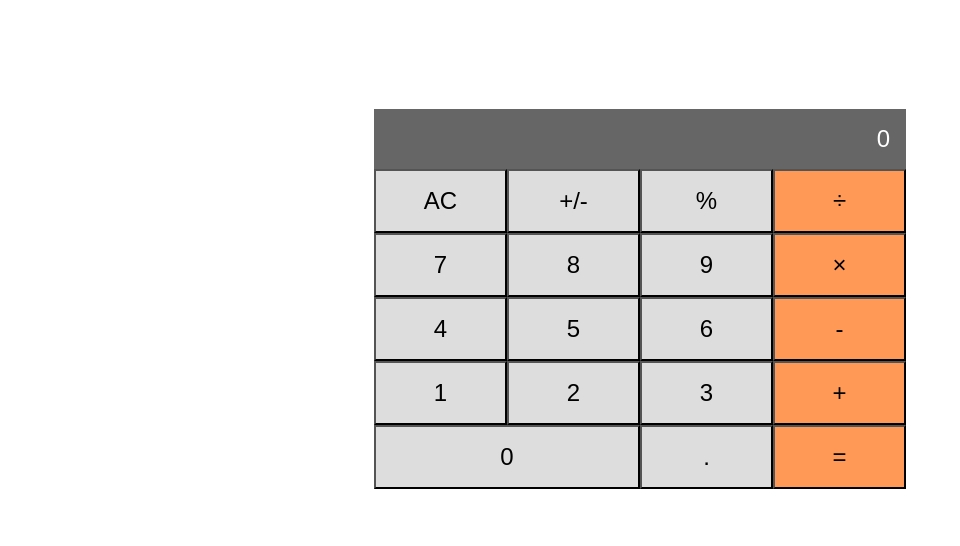
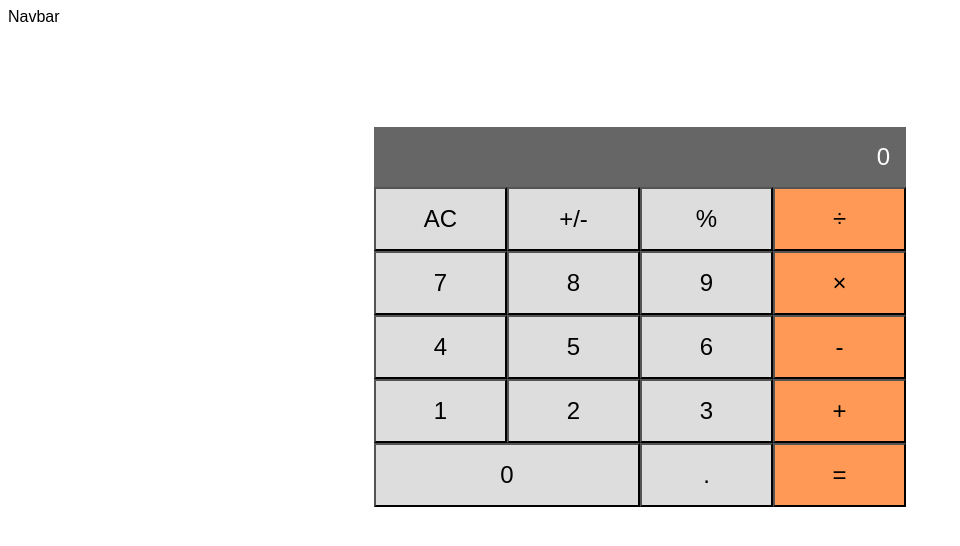
Before and after one commit to LuisSalas94/Math-Magicians, a React (Create React App) app: page /calculator in a window 1280 px wide. Shown: the top 546 px of the page, without its empty margins (0-960 px from the left). Built offline with nearby package versions, Linux system fonts and the light colour scheme.

Commit message:
Add Routing

```diff
--- a/package.json
+++ b/package.json
@@ -9,6 +9,7 @@
     "big.js": "^6.1.1",
     "react": "^18.1.0",
     "react-dom": "^18.1.0",
+    "react-router-dom": "^6.3.0",
     "react-scripts": "5.0.1",
     "web-vitals": "^2.1.4"
   },
--- a/src/App.js
+++ b/src/App.js
@@ -1,17 +1,22 @@
-import React from 'react';
-import Calculator from './components/Calculator';
+/* eslint-disable */
+import React from "react";
+import Calculator from "./components/Calculator";
+import Home from "./components/Home";
+import Quote from "./components/Quote";
+import Navbar from "./components/Navbar";
+import { Routes, Route } from "react-router-dom";
 
-export default class App extends React.Component {
-  constructor(props) {
-    super(props);
-    this.state = {};
-  }
+const App = () => {
+	return (
+		<div>
+			<Navbar />
+			<Routes>
+				<Route path="/" element={<Home />} />
+				<Route path="/calculator" element={<Calculator />} />
+				<Route path="/quote" element={<Quote />} />
+			</Routes>
+		</div>
+	);
+};
 
-  render() {
-    return (
-      <div>
-        <Calculator />
-      </div>
-    );
-  }
-}
+export default App;
--- /dev/null
+++ b/src/components/Home.js
@@ -0,0 +1,8 @@
+/* eslint-disable */
+import React from "react";
+
+const Home = () => {
+	return <div>Home</div>;
+};
+
+export default Home;
--- /dev/null
+++ b/src/components/Navbar.js
@@ -0,0 +1,8 @@
+/* eslint-disable */
+import React from "react";
+
+const Navbar = () => {
+	return <div>Navbar</div>;
+};
+
+export default Navbar;
--- /dev/null
+++ b/src/components/Quote.js
@@ -0,0 +1,8 @@
+/* eslint-disable */
+import React from "react";
+
+const Quote = () => {
+	return <div>Quote</div>;
+};
+
+export default Quote;
--- a/src/index.js
+++ b/src/index.js
@@ -1,14 +1,18 @@
-import React from 'react';
-import ReactDOM from 'react-dom/client';
-import './index.css';
-import App from './App';
-import reportWebVitals from './reportWebVitals';
+/* eslint-disable */
+import React from "react";
+import ReactDOM from "react-dom/client";
+import "./index.css";
+import App from "./App";
+import reportWebVitals from "./reportWebVitals";
+import { BrowserRouter } from "react-router-dom";
 
-const root = ReactDOM.createRoot(document.getElementById('root'));
+const root = ReactDOM.createRoot(document.getElementById("root"));
 root.render(
-  <React.StrictMode>
-    <App />
-  </React.StrictMode>,
+	<React.StrictMode>
+		<BrowserRouter>
+			<App />
+		</BrowserRouter>
+	</React.StrictMode>
 );
 
 // If you want to start measuring performance in your app, pass a function
```
Also changed, not shown: 1 other file (tests, documents, lock files or other folders).
